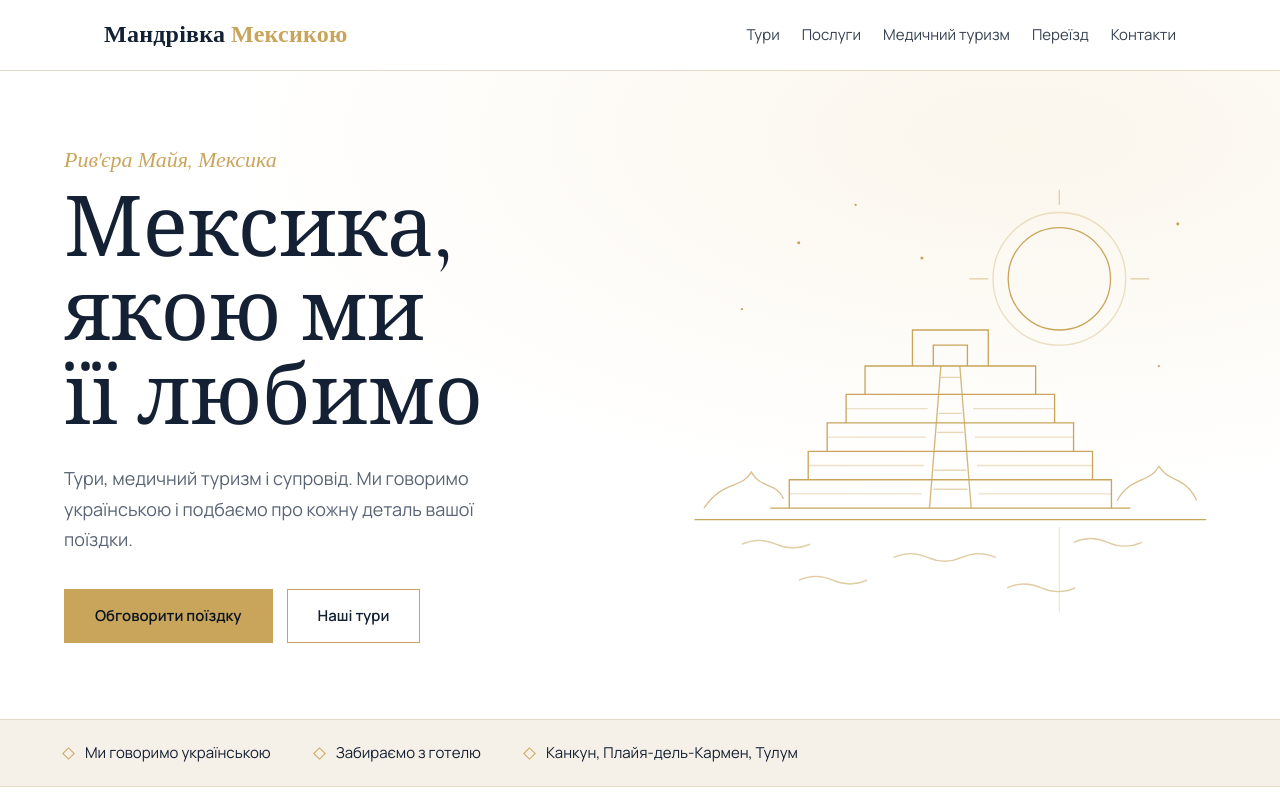
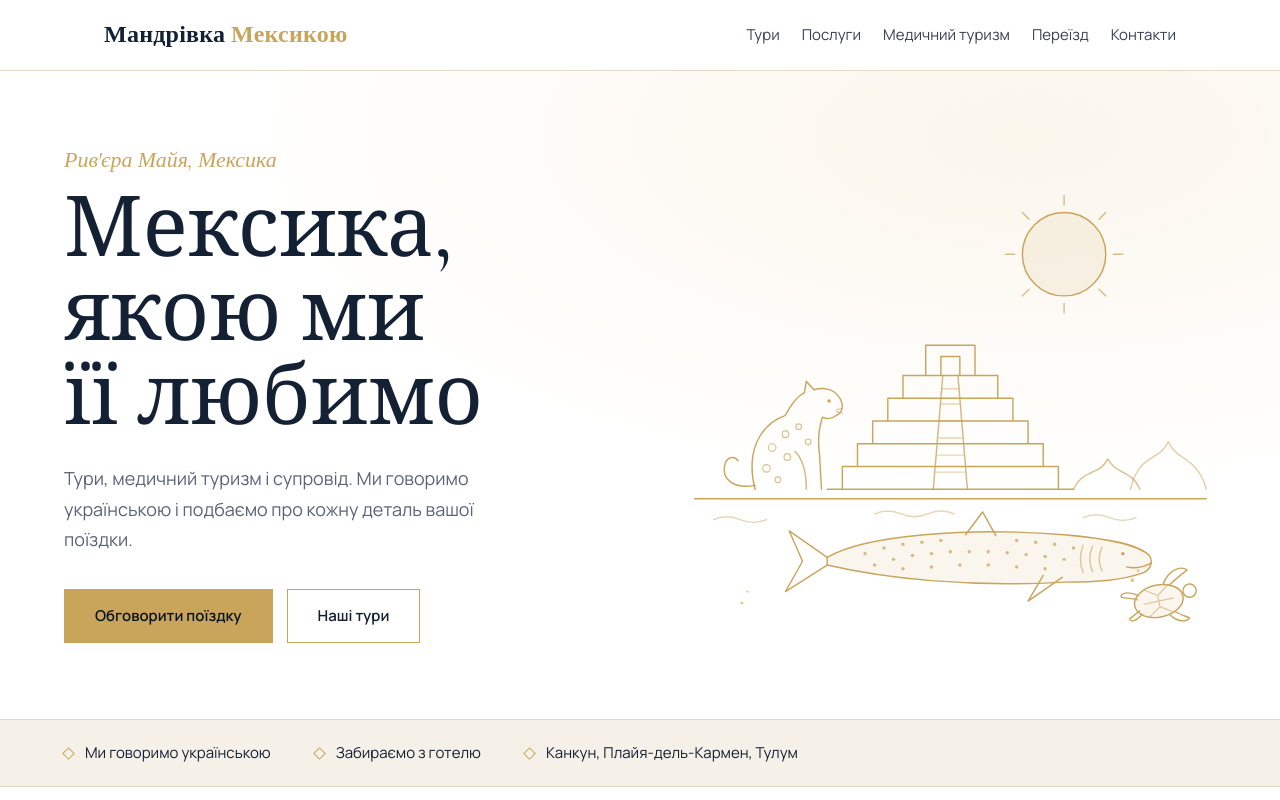
Before and after one commit to mmucrania/mandrivkameksyka, a plain HTML site: page index.html in a window 1280 px wide. Shown: the top 800 px of the page. Drawn offline with nearby package versions, Linux system fonts and the light colour scheme.

Commit message:
Новий малюнок: ягуар, китова акула, черепаха
Co-Authored-By: Claude Opus 5.5 <noreply@anthropic.com>
Claude-Session: https://claude.ai/code/session_01S6XnFpLebzz15xgEnH2cUP

```diff
--- a/index.html
+++ b/index.html
@@ -166,27 +166,62 @@ footer .wrap{display:flex;justify-content:space-between;flex-wrap:wrap;gap:8px}
       </div>
     </div>
 
-    <svg class="art draw" viewBox="0 0 560 480" fill="none" stroke="#c9a55c" stroke-width="1.4" role="img" aria-label="Золота лінійна гравюра: місяць над пірамідою майя і морем">
-      <circle cx="395" cy="118" r="54"/>
-      <circle cx="395" cy="118" r="70" stroke-opacity=".35"/>
-      <g stroke-opacity=".5"><line x1="300" y1="118" x2="320" y2="118"/><line x1="470" y1="118" x2="490" y2="118"/><line x1="395" y1="24" x2="395" y2="40"/></g>
+    <svg class="art draw" viewBox="0 0 560 480" fill="none" stroke="#c9a55c" stroke-width="1.5" stroke-linecap="round" stroke-linejoin="round" role="img" aria-label="Золота лінійна гравюра: сонце, піраміда майя, ягуар, китова акула і черепаха в морі">
+      <!-- сонце -->
+      <circle cx="400" cy="92" r="44" fill="#c9a55c" fill-opacity=".12"/>
+      <g stroke-opacity=".7">
+        <path d="M400 30 V40 M400 144 V154 M338 92 H348 M452 92 H462 M356 48 l7 7 M437 129 l7 7 M444 48 l-7 7 M363 129 l-7 7"/>
+      </g>
       <!-- піраміда -->
-      <path d="M90 360 H470 M110 360 V330 H450 V360 M130 330 V300 H430 V330 M150 300 V270 H410 V300 M170 270 V240 H390 V270 M190 240 V210 H370 V240"/>
-      <path d="M240 210 V172 H320 V210 M262 210 V188 H298 V210"/>
-      <path d="M258 360 L270 210 M302 360 L290 210" stroke-opacity=".8"/>
-      <path d="M262 340 H298 M263 320 H297 M265 300 H295 M266 280 H294 M268 260 H292 M269 240 H291 M270 222 H290" stroke-opacity=".45"/>
-      <g stroke-opacity=".35"><path d="M110 345 H250 M310 345 H450 M130 315 H252 M308 315 H430 M150 285 H254 M306 285 H410 M170 255 H256 M304 255 H390"/></g>
+      <path d="M150 340 H410 M166 340 V316 H394 V340 M182 316 V292 H378 V316 M198 292 V268 H362 V292 M214 268 V244 H346 V268 M230 244 V220 H330 V244"/>
+      <path d="M254 220 V188 H306 V220 M270 220 V200 H290 V220"/>
+      <path d="M262 340 L272 220 M298 340 L288 220" stroke-opacity=".8"/>
+      <path d="M265 322 H295 M266 304 H294 M268 286 H292 M269 268 H291 M270 250 H290 M271 234 H289" stroke-opacity=".45"/>
       <!-- джунглі -->
-      <path d="M20 360 C40 330 60 340 70 322 C80 340 96 332 104 350" stroke-opacity=".7"/>
-      <path d="M456 352 C470 326 490 334 500 316 C512 334 528 326 540 352" stroke-opacity=".7"/>
-      <!-- море -->
-      <line x1="10" y1="372" x2="550" y2="372"/>
-      <g stroke-opacity=".55">
-        <path d="M60 398 q18 -8 36 0 t36 0"/><path d="M220 412 q18 -8 36 0 t36 0 t36 0"/><path d="M410 396 q18 -8 36 0 t36 0"/>
-        <path d="M120 436 q18 -8 36 0 t36 0"/><path d="M340 444 q18 -8 36 0 t36 0"/>
+      <path d="M410 340 C420 318 438 326 446 308 C456 326 470 318 480 340" stroke-opacity=".7"/>
+      <path d="M470 340 C480 300 500 312 510 290 C520 312 540 304 550 340" stroke-opacity=".55"/>
+      <!-- ягуар -->
+      <g>
+        <path d="M74 340 C64 302 78 272 106 262 C112 250 118 242 126 238 L128 226 L136 235 C146 232 156 234 162 242 C168 250 167 258 160 262 C155 266 149 266 145 264 C141 276 140 290 142 304 L144 340"/>
+        <path d="M128 340 C128 322 124 308 116 300" stroke-opacity=".8"/>
+        <path d="M74 336 C52 340 38 330 42 314 C44 306 52 304 56 310" />
+        <circle cx="152" cy="247" r="1.8" fill="#c9a55c" stroke="none"/>
+        <path d="M160 256 l6 -1 M160 258 l6 2" stroke-opacity=".6"/>
+        <g fill="none" stroke-opacity=".7" stroke-width="1.2">
+          <circle cx="92" cy="296" r="4"/><circle cx="106" cy="282" r="3.5"/><circle cx="86" cy="318" r="4"/><circle cx="108" cy="306" r="3.5"/><circle cx="120" cy="274" r="3"/><circle cx="98" cy="330" r="3"/><circle cx="130" cy="290" r="3"/>
+        </g>
       </g>
-      <path d="M395 380 V470" stroke-opacity=".25" stroke-dasharray="2 8"/>
-      <g fill="#c9a55c" stroke="none"><circle cx="120" cy="80" r="1.6"/><circle cx="180" cy="40" r="1.2"/><circle cx="60" cy="150" r="1.2"/><circle cx="250" cy="96" r="1.6"/><circle cx="500" cy="210" r="1.2"/><circle cx="520" cy="60" r="1.6"/></g>
+      <!-- горизонт і море -->
+      <line x1="10" y1="350" x2="550" y2="350"/>
+      <g stroke-opacity=".45">
+        <path d="M30 372 q14 -6 28 0 t28 0"/><path d="M200 366 q14 -6 28 0 t28 0 t28 0"/><path d="M420 370 q14 -6 28 0 t28 0"/>
+      </g>
+      <!-- китова акула -->
+      <g>
+        <path d="M150 412 C190 388 300 380 400 388 C446 392 478 398 490 410 C494 416 492 424 484 428 C462 436 436 438 400 438 C300 444 210 434 150 420 Z" fill="#c9a55c" fill-opacity=".1"/>
+        <path d="M150 412 L110 384 L124 416 L106 448 L150 420"/>
+        <path d="M296 388 L314 364 L328 389"/>
+        <path d="M378 431 L362 458 L398 433"/>
+        <path d="M466 422 C474 424 484 422 492 418" />
+        <path d="M440 401 C436 410 436 418 440 426 M430 400 C426 410 426 418 430 427 M420 399 C416 410 416 418 420 428" stroke-opacity=".6"/>
+        <circle cx="462" cy="408" r="1.8" fill="#c9a55c" stroke="none"/>
+        <g fill="#c9a55c" stroke="none" fill-opacity=".75">
+          <circle cx="190" cy="408" r="1.8"/><circle cx="210" cy="402" r="1.8"/><circle cx="230" cy="398" r="1.8"/><circle cx="250" cy="396" r="1.8"/><circle cx="270" cy="394" r="1.8"/><circle cx="350" cy="394" r="1.8"/><circle cx="370" cy="396" r="1.8"/><circle cx="390" cy="398" r="1.8"/><circle cx="410" cy="402" r="1.8"/>
+          <circle cx="200" cy="420" r="1.8"/><circle cx="220" cy="414" r="1.8"/><circle cx="240" cy="410" r="1.8"/><circle cx="260" cy="408" r="1.8"/><circle cx="280" cy="406" r="1.8"/><circle cx="300" cy="406" r="1.8"/><circle cx="320" cy="406" r="1.8"/><circle cx="340" cy="407" r="1.8"/><circle cx="360" cy="409" r="1.8"/><circle cx="380" cy="411" r="1.8"/><circle cx="400" cy="414" r="1.8"/>
+          <circle cx="230" cy="424" r="1.8"/><circle cx="260" cy="422" r="1.8"/><circle cx="290" cy="420" r="1.8"/><circle cx="320" cy="420" r="1.8"/><circle cx="350" cy="422" r="1.8"/><circle cx="380" cy="424" r="1.8"/>
+        </g>
+      </g>
+      <!-- черепаха -->
+      <g transform="translate(500 458) rotate(-12)">
+        <ellipse cx="0" cy="0" rx="26" ry="17" fill="#c9a55c" fill-opacity=".1"/>
+        <path d="M-12 -14 L0 -6 L12 -14 M-12 14 L0 6 L12 14 M-16 0 H16 M0 -6 V6" stroke-opacity=".6" stroke-width="1.2"/>
+        <circle cx="34" cy="-4" r="7"/>
+        <path d="M8 -16 C16 -30 30 -32 36 -26 C28 -22 20 -18 14 -14"/>
+        <path d="M8 16 C14 26 24 28 28 24 C22 20 18 18 14 14"/>
+        <path d="M-20 -10 C-30 -18 -38 -16 -38 -12 C-32 -10 -26 -8 -22 -6"/>
+        <path d="M-20 10 C-28 16 -34 16 -34 12 C-30 10 -26 8 -22 6"/>
+      </g>
+      <g fill="#c9a55c" stroke="none" fill-opacity=".6"><circle cx="472" cy="436" r="2"/><circle cx="478" cy="426" r="1.4"/><circle cx="60" cy="460" r="1.6"/><circle cx="66" cy="448" r="1.2"/></g>
     </svg>
   </div>
 </header>
```
